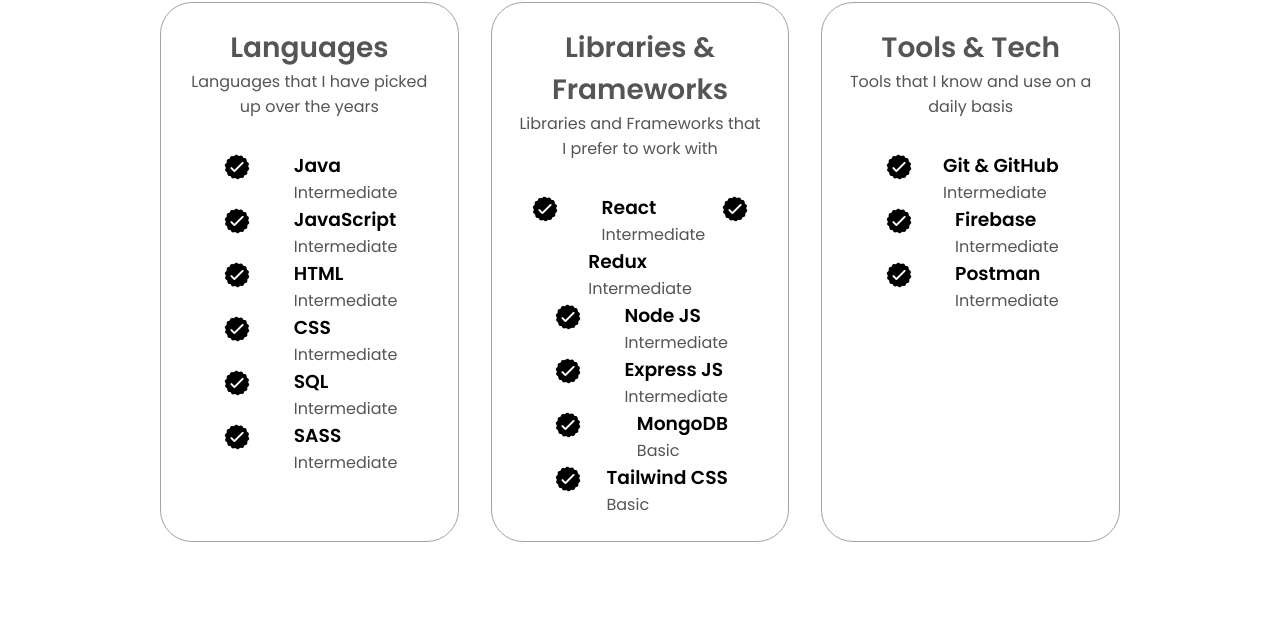
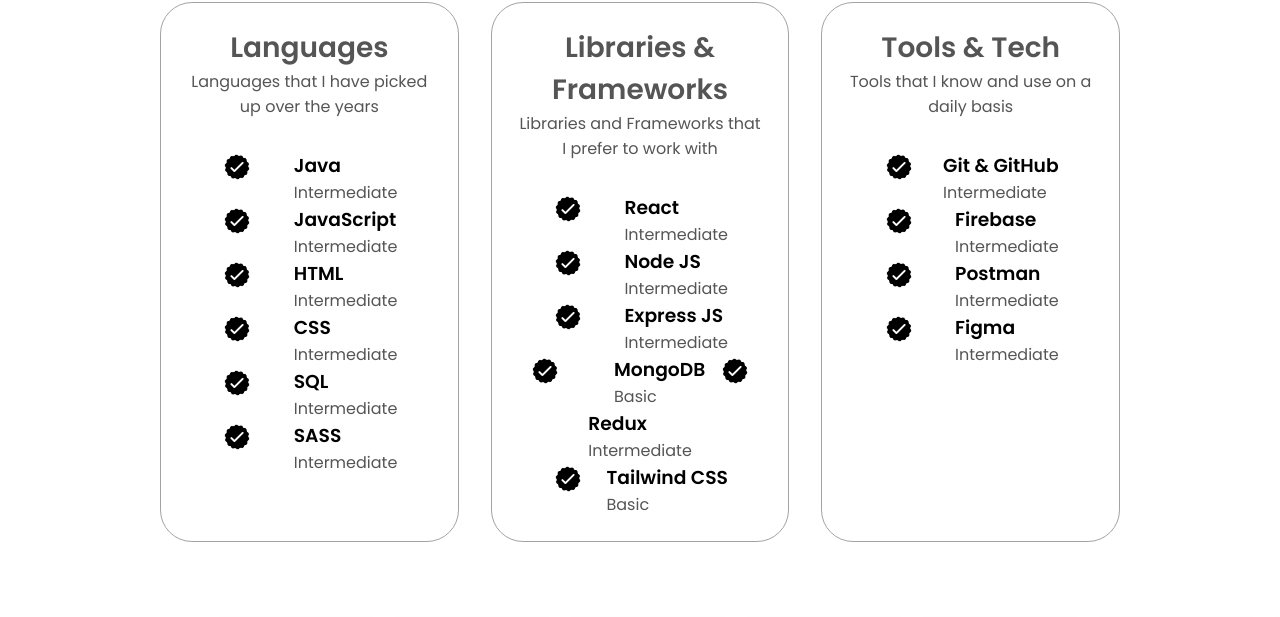
Before and after one commit to iamsuhail/iamsuhail.github.io, a plain HTML site: page index.html in a window 1280 px wide. Shown: the part 1792-2409 px from the top of the page. Drawn offline with nearby package versions, Linux system fonts and the light colour scheme.

Commit message:
Update index.html

```diff
--- a/index.html
+++ b/index.html
@@ -224,17 +224,7 @@
                   <p>Intermediate</p>
                 </div>
               </article>
-              </article>
-              <img
-                src="./assets/checkmark.png"
-                alt="Experience icon"
-                class="icon"
-              />
-              <div>
-                <h3>Redux</h3>
-                <p>Intermediate</p>
-              </div>
-            </article>
+
               <article>
                 <img
                   src="./assets/checkmark.png"
@@ -269,6 +259,17 @@
                   <p>Basic</p>
                 </div>
               </article>
+              </article>
+              <img
+                src="./assets/checkmark.png"
+                alt="Experience icon"
+                class="icon"
+              />
+              <div>
+                <h3>Redux</h3>
+                <p>Intermediate</p>
+              </div>
+            </article>
               <article>
                 <img
                 src="./assets/checkmark.png"
@@ -321,6 +322,17 @@
                 />
                 <div>
                   <h3>Postman</h3>
+                  <p>Intermediate</p>
+                </div>
+              </article>
+              <article>
+                <img
+                  src="./assets/checkmark.png"
+                  alt="Experience icon"
+                  class="icon"
+                />
+                <div>
+                  <h3>Figma</h3>
                   <p>Intermediate</p>
                 </div>
               </article>
```
